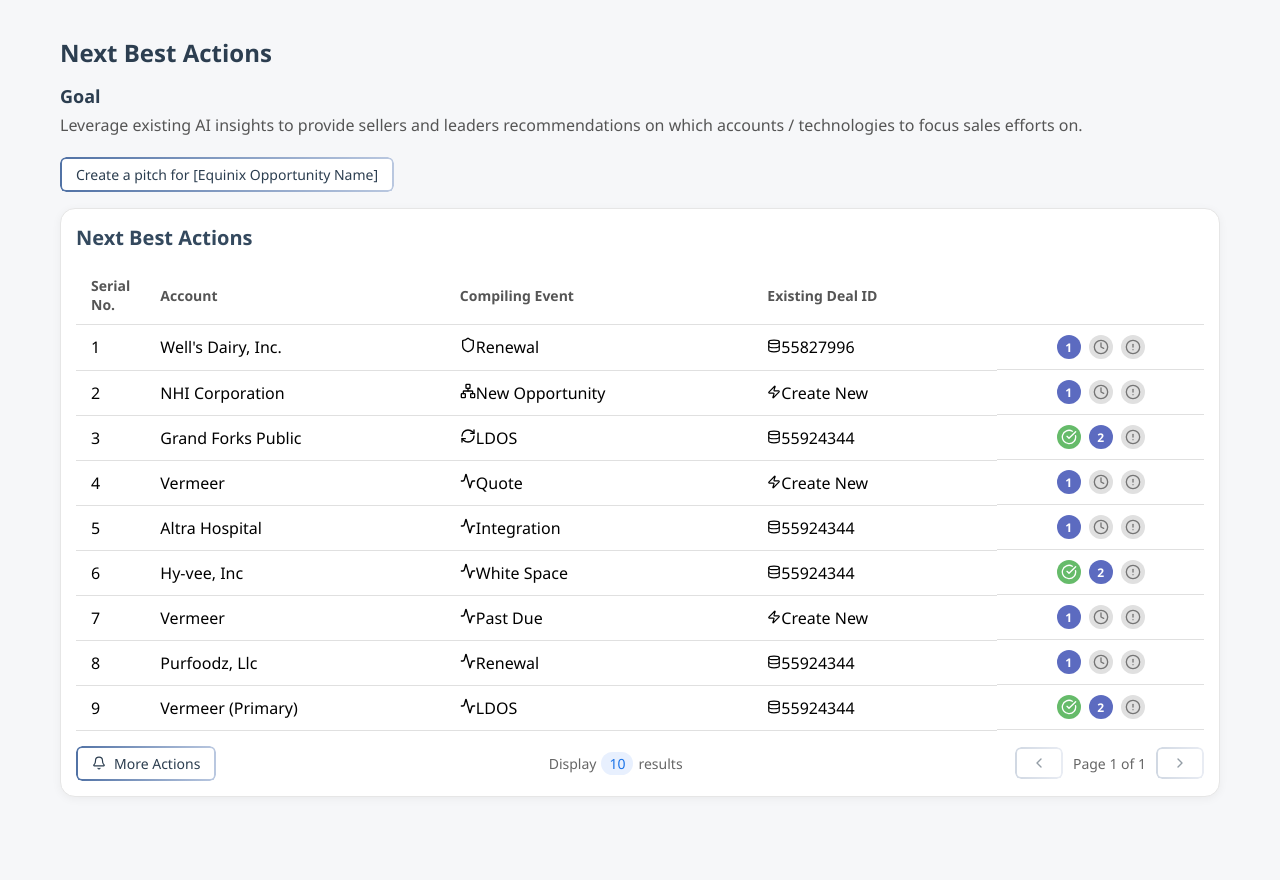
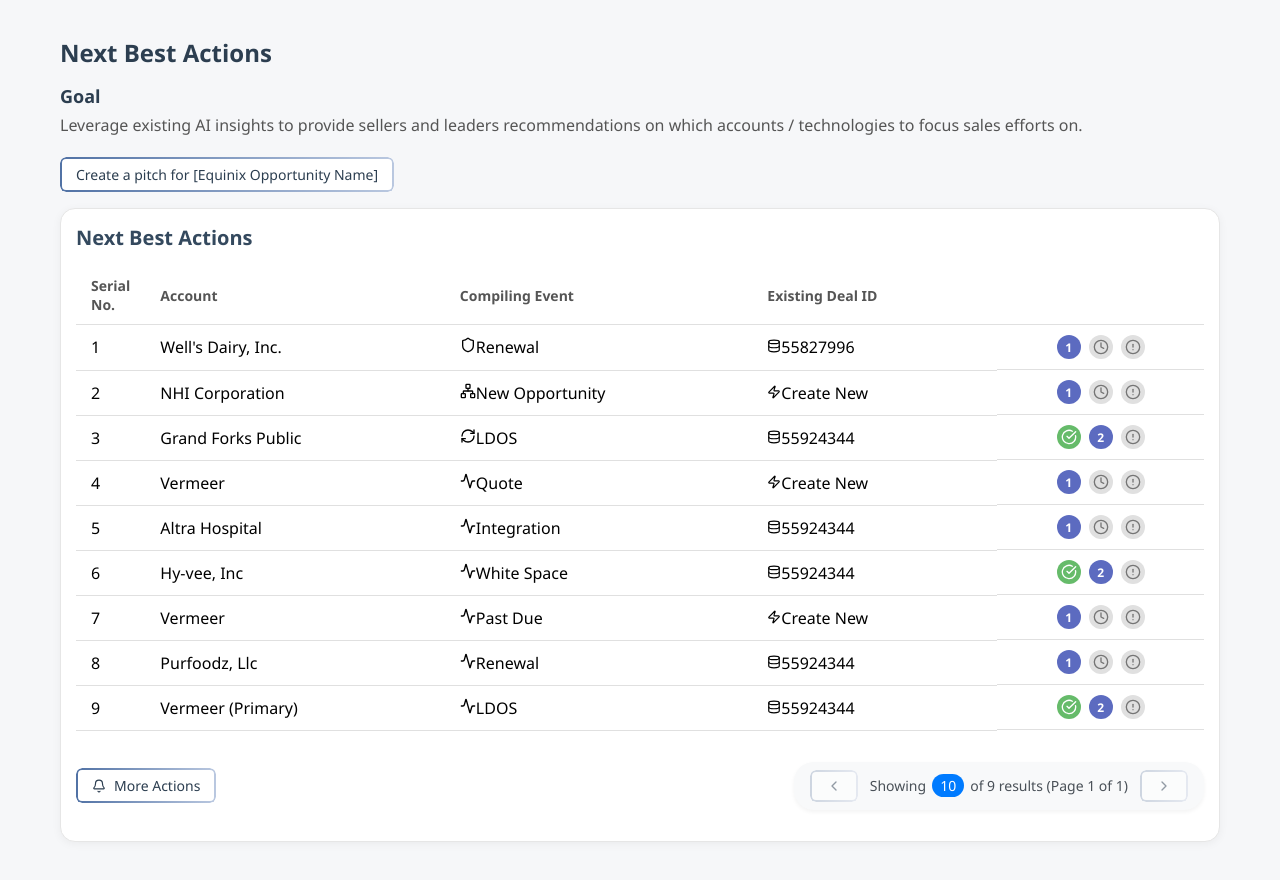
Before and after one commit to AnirudhSharma-dev/Beacon-UI, a React (Vite) app: page / in a window 1280 px wide. Before the commit the page ends 837 px from the top, so only its background shows below. Built offline with nearby package versions, Linux system fonts and the light colour scheme.

Commit message:
pagination styling

```diff
--- a/src/App.css
+++ b/src/App.css
@@ -451,3 +451,57 @@
   font-size: 14px;
   color: #666;
 }
+
+.elegant-pagination {
+  display: flex;
+  align-items: center;
+  gap: 12px;
+  background: #f8f9fa;
+  padding: 8px 16px;
+  border-radius: 20px;
+  box-shadow: 0 2px 4px rgba(0, 0, 0, 0.05);
+}
+
+.pagination-button {
+  min-width: 32px;
+  height: 32px;
+  padding: 0;
+  border-radius: 50%;
+  display: flex;
+  align-items: center;
+  justify-content: center;
+  transition: all 0.2s ease;
+}
+
+.pagination-button:hover:not(:disabled) {
+  background: #e9ecef;
+}
+
+.pagination-info {
+  display: flex;
+  align-items: center;
+  gap: 6px;
+  font-size: 14px;
+  color: #495057;
+}
+
+.display-text {
+  font-weight: 400;
+}
+
+.count-badge {
+  background: #007bff;
+  color: white;
+  padding: 2px 8px;
+  border-radius: 12px;
+  font-weight: 500;
+  min-width: 24px;
+  text-align: center;
+}
+
+.table-footer {
+  display: flex;
+  justify-content: space-between;
+  align-items: center;
+  padding: 16px 0;
+}
--- a/src/components/mainTable.tsx
+++ b/src/components/mainTable.tsx
@@ -102,12 +102,7 @@
           <Bell size={14} style={{ marginRight: '8px' }} />
           More Actions
         </StyledButton>
-        <div className="display-count">
-          <span>Display</span>
-          <span className="count-badge">{itemsPerPage}</span>
-          <span>results</span>
-        </div>
-        <div className="pagination-controls">
+        <div className="elegant-pagination">
           <StyledButton
             variant="secondary"
             className="pagination-button"
@@ -116,9 +111,13 @@
           >
             <ChevronLeft size={16} />
           </StyledButton>
-          <span className="pagination-info">
-            Page {currentPage} of {totalPages}
-          </span>
+          <div className="pagination-info">
+            <span className="display-text">Showing</span>
+            <span className="count-badge">{itemsPerPage}</span>
+            <span className="display-text">
+              of {totalItems} results (Page {currentPage} of {totalPages})
+            </span>
+          </div>
           <StyledButton
             variant="secondary"
             className="pagination-button"
```
